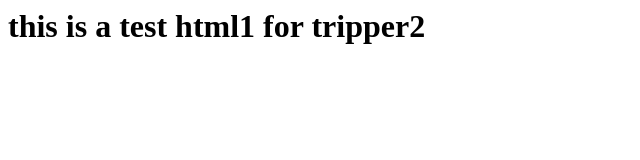
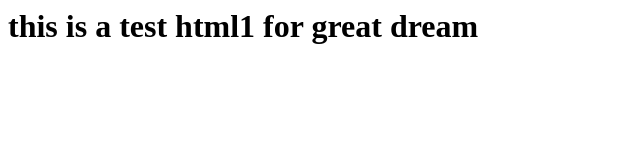
Before and after one commit to AlexWIllBeGood/TestJenkins, a plain HTML site: page index.html in a window 1280 px wide. Shown: the whole page, without its empty margins (0-640 px from the left). Drawn offline with Linux system fonts and the light colour scheme.

Commit message:
common commit

```diff
--- a/index.html
+++ b/index.html
@@ -1,5 +1,5 @@
 <html>
     <body>
-        <h1>this is a test html1 for tripper2</h1>
+        <h1>this is a test html1 for great dream</h1>
     </body>
 </html>
```
